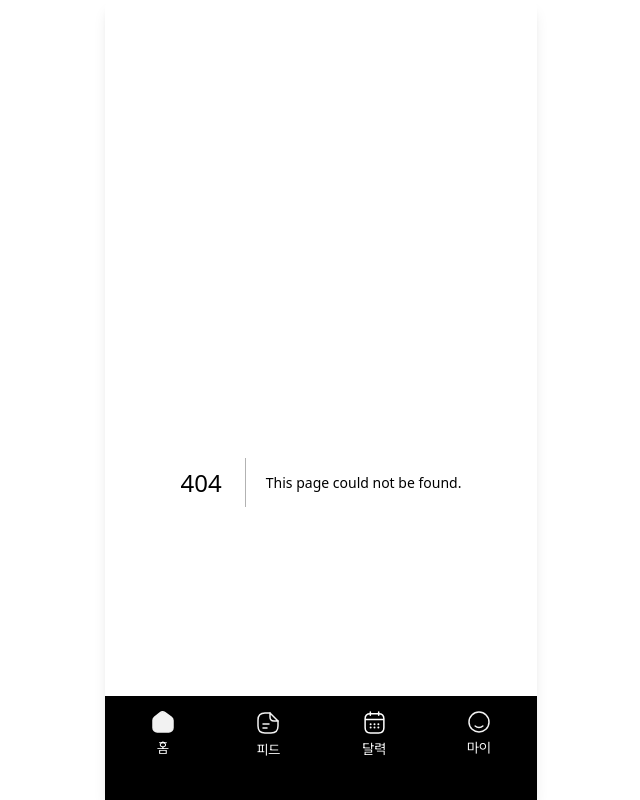
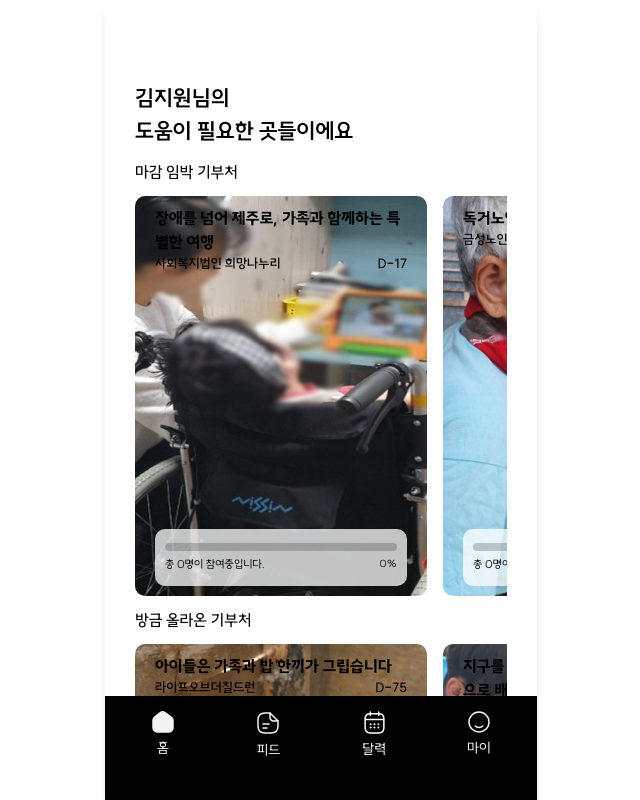
Before and after one commit to teo-sprint-17/giboo-click, a Next.js app: page /feed in a window 1280 px wide. Before the commit this address had no page. Shown: the whole page, without its empty margins (319-959 px from the left). Built offline with nearby package versions, Linux system fonts and the light colour scheme.

Commit message:
wip : 피드 페이지

```diff
--- /dev/null
+++ b/src/app/feed/page.tsx
@@ -0,0 +1,39 @@
+import FeedGroupCard from '@/components/Feed/FeedGroupCard';
+
+import { DONATION_FOUNDATIONS } from '@/constants/donationFoundations';
+
+const Feed = () => {
+  return (
+    <div className="">
+      <div className="font-bold text-[22px]">
+        김지원님의 <br /> 도움이 필요한 곳들이에요
+      </div>
+      <div className="">
+        {FEED_MOCK.map((feed) => (
+          <FeedGroupCard feed={feed} key={feed.group} />
+        ))}
+      </div>
+    </div>
+  );
+};
+
+export default Feed;
+
+const FEED_MOCK = [
+  {
+    group: '마감 임박 기부처',
+    donationFoundations: DONATION_FOUNDATIONS.sort((a, b) => {
+      return new Date(a.donationPeriod.end).getTime() - new Date(b.donationPeriod.end).getTime();
+    }).slice(0, 3),
+  },
+  {
+    group: '방금 올라온 기부처',
+    donationFoundations: DONATION_FOUNDATIONS.sort((a, b) => {
+      return new Date(a.createdAt).getTime() - new Date(b.createdAt).getTime();
+    }).slice(2, 4),
+  },
+  {
+    group: '모든 기부처',
+    donationFoundations: DONATION_FOUNDATIONS,
+  },
+];
```
